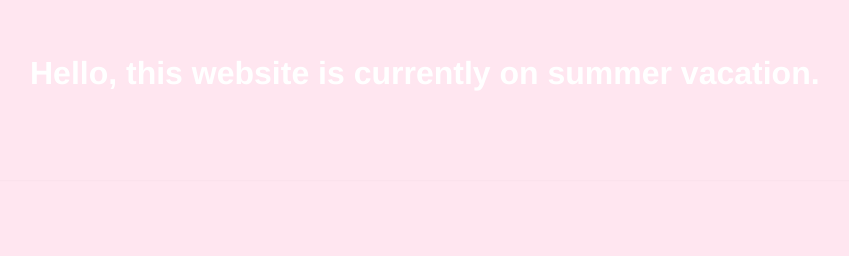
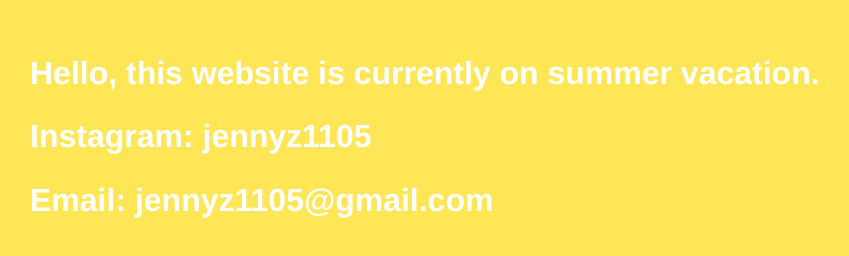
Before and after one commit to Jennnnyz/Jennnnyz.github.io, a plain HTML site: page index.html in a window 1280 px wide. Shown: the whole page, without its empty margins (2-851 px from the left). Drawn offline with Linux system fonts and the light colour scheme.

Commit message:
change background color

```diff
--- a/index.html
+++ b/index.html
@@ -11,6 +11,8 @@
     <body>
         <div id = "welcomeText" width = 50>
             <h1>Hello, this website is currently on summer vacation.</h1>
+            <h1>Instagram: jennyz1105</h1>
+            <h1>Email: jennyz1105@gmail.com</h1>
         </div>
     </body>
 </html>
--- a/main.css
+++ b/main.css
@@ -1,10 +1,10 @@
 html {
-    background: #ffe6f0;
+    background: #ffe656;
     -webkit-font-smoothing: antialiased;
 }
 
 body {
-    background: #ffe6f0;
+    background: #ffe656;
     box-shadow: 0 0 2px rgba(0, 0, 0, 0.06);
     color: #545454;
     font-family: "Helvetica Neue", Helvetica, Arial, sans-serif;
```
